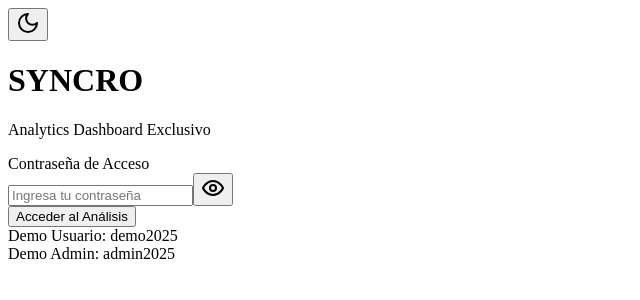
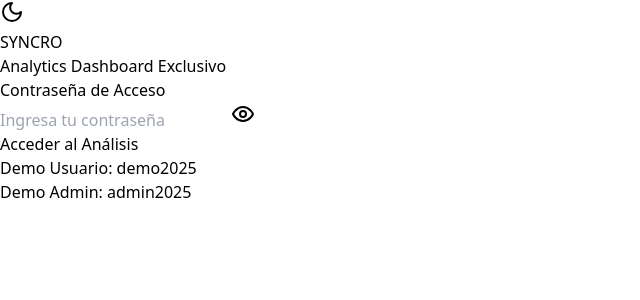
Before and after one commit to emiperaltaok/syncro-demo-discoteca, a Next.js app: page / in a window 1280 px wide. Shown: the top 300 px of the page, without its empty margins (0-640 px from the left). Built offline with nearby package versions, Linux system fonts and the light colour scheme.

Commit message:
agregabndo archivos para el diseño visual

```diff
--- /dev/null
+++ b/pages/_app.tsx
@@ -0,0 +1,6 @@
+import '../styles/globals.css';
+import type { AppProps } from 'next/app';
+
+export default function App({ Component, pageProps }: AppProps) {
+  return <Component {...pageProps} />;
+}
--- /dev/null
+++ b/styles/globals.css
@@ -0,0 +1,3 @@
+@tailwind base;
+@tailwind components;
+@tailwind utilities;
```
Also changed, not shown: package.json (+6 -2 lines).
